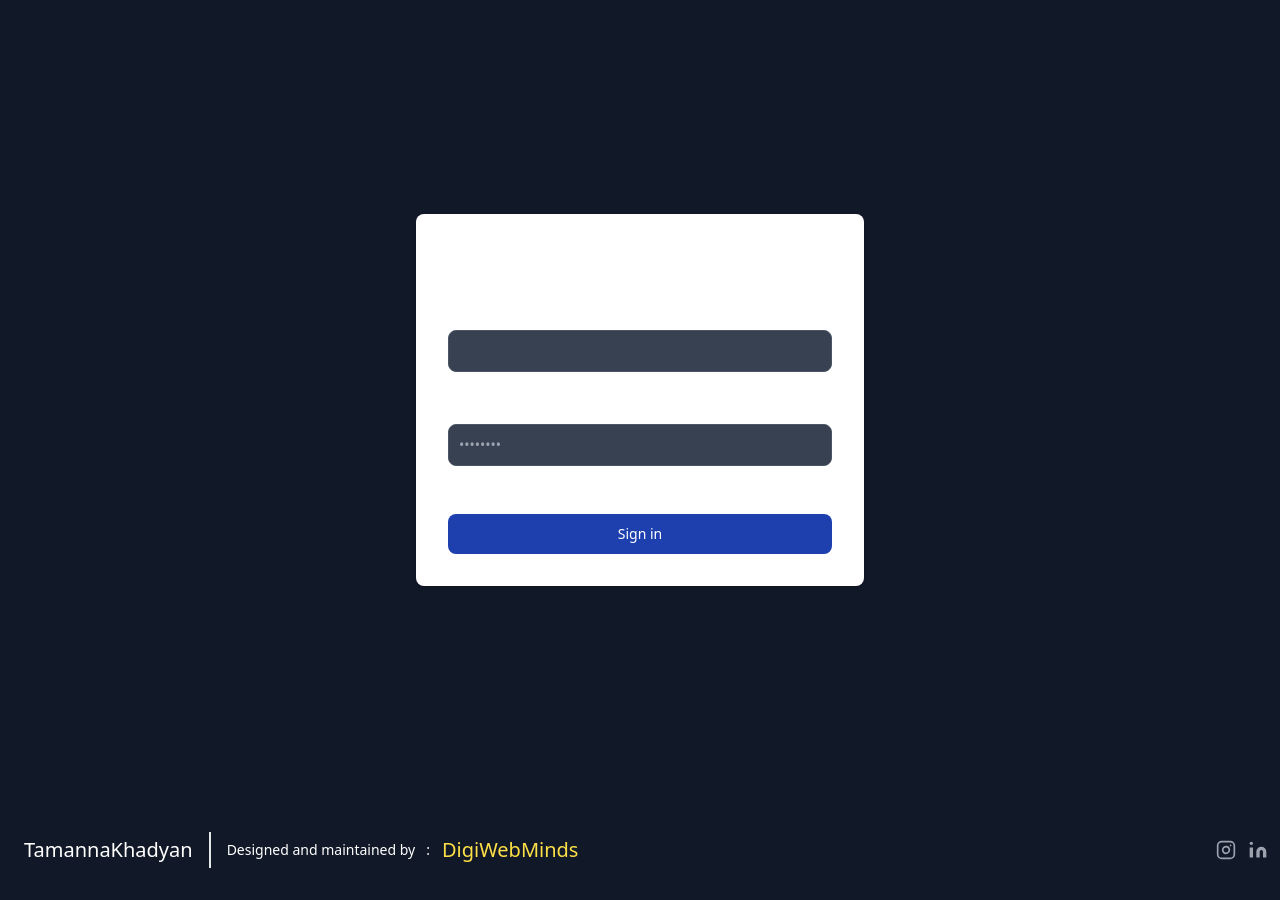
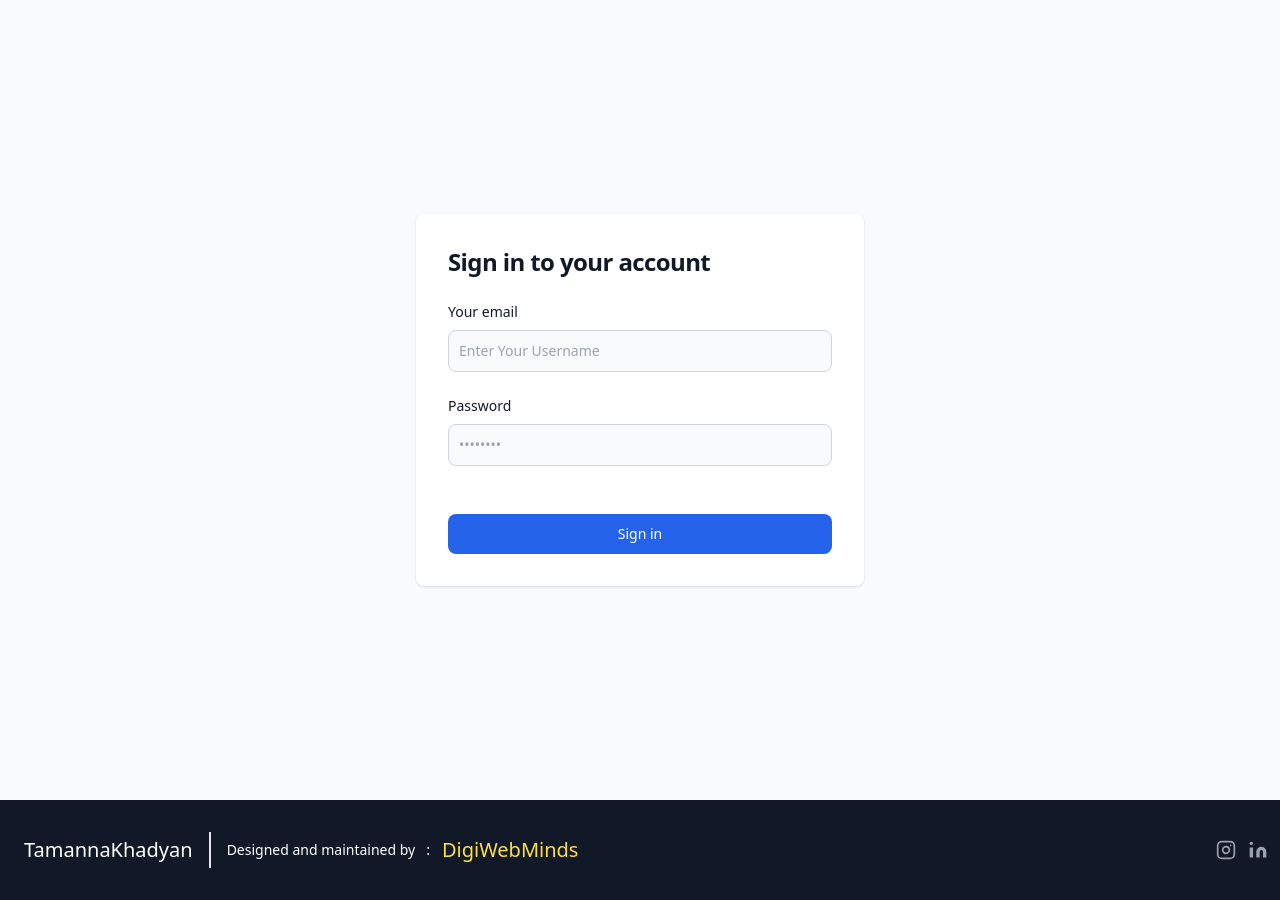
Before and after one commit to digiwebminds/tamannakhadyan, a PHP site: page /adminlogin.php in a window 1280 px wide. Shown: the part 69-969 px from the top of the page. Run offline with PHP 8.4, Linux system fonts and the light colour scheme; some libraries are stand-ins or nearby versions.

Commit message:
nothing much

```diff
--- a/admin/adminlogin.php
+++ b/admin/adminlogin.php
@@ -74,7 +74,7 @@
 <!--header end-->
 
 <!-- login Form -->
-<section class="bg-gray-900">
+<!-- <section class="bg-gray-900">
   <div class="flex flex-col items-center justify-center px-6 py-8 mx-auto md:h-screen lg:py-0">
       <div class="w-full bg-white rounded-lg shadow dark:border md:mt-0 sm:max-w-md xl:p-0 dark:bg-gray-800 dark:border-gray-700">
           <div class="p-6 space-y-4 md:space-y-6 sm:p-8">
@@ -99,7 +99,42 @@
           </div>
       </div>
   </div>
+</section> -->
+
+
+
+
+
+<section class="bg-gray-50 dark:bg-gray-900">
+  <div class="flex flex-col items-center justify-center px-6 py-8 mx-auto md:h-screen lg:py-0">
+
+      <div class="w-full bg-white rounded-lg shadow dark:border md:mt-0 sm:max-w-md xl:p-0 dark:bg-gray-800 dark:border-gray-700">
+          <div class="p-6 space-y-4 md:space-y-6 sm:p-8">
+              <h1 class="text-xl font-bold leading-tight tracking-tight text-gray-900 md:text-2xl dark:text-white">
+                  Sign in to your account
+              </h1>
+              <form class="space-y-4 md:space-y-6" action="#" method="post">
+                  <div>
+                      <label for="username" class="block mb-2 text-sm font-medium text-gray-900 dark:text-white">Your email</label>
+                      <input type="text" name="username" id="username" class="bg-gray-50 border border-gray-300 text-gray-900 sm:text-sm rounded-lg focus:ring-primary-600 focus:border-primary-600 block w-full p-2.5 dark:bg-gray-700 dark:border-gray-600 dark:placeholder-gray-400 dark:text-white dark:focus:ring-blue-500 dark:focus:border-blue-500" placeholder="Enter Your Username" required="">
+                  </div>
+                  <div>
+                      <label for="password" class="block mb-2 text-sm font-medium text-gray-900 dark:text-white">Password</label>
+                      <input type="password" name="password" id="password" placeholder="••••••••" class="bg-gray-50 border border-gray-300 text-gray-900 sm:text-sm rounded-lg focus:ring-primary-600 focus:border-primary-600 block w-full p-2.5 dark:bg-gray-700 dark:border-gray-600 dark:placeholder-gray-400 dark:text-white dark:focus:ring-blue-500 dark:focus:border-blue-500" required="">
+                  </div>
+                  <div class="flex items-center justify-between">
+                      <div class="flex items-start">
+                      </div>
+                  </div>
+                  <button type="submit" name="submit" class="w-full text-white bg-blue-600 hover:bg-blue-700 focus:ring-4 focus:outline-none focus:ring-primary-300 font-medium rounded-lg text-sm px-5 py-2.5 text-center dark:bg-primary-600 dark:hover:bg-blue-700 dark:focus:ring-primary-800">Sign in</button>
+              </form>
+          </div>
+      </div>
+  </div>
 </section>
+
+
+
 
 </body>
 <?php
```
